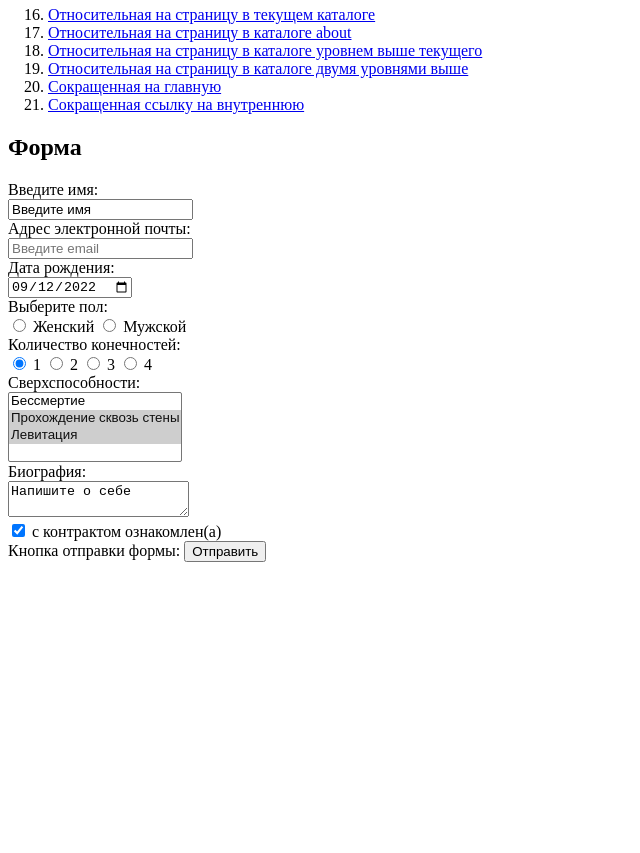
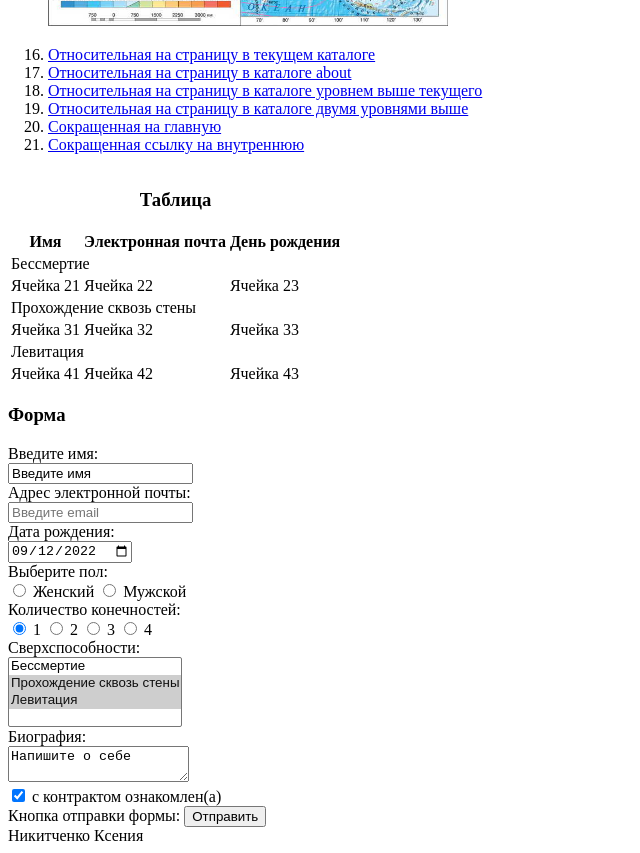
Before and after one commit to KsenyaNikitchenko/KsenyaNikitchenko.github.io, a plain HTML site: page index.html in a window 1280 px wide. Shown: the part 1200-2053 px from the top of the page, without its empty margins (0-640 px from the left). Before the commit the page ends 1770 px from the top, so only its background shows below. Drawn offline with Linux system fonts and the light colour scheme.

Commit message:
Update index.html

```diff
--- a/index.html
+++ b/index.html
@@ -1,15 +1,25 @@
 <!DOCTYPE html>
-<html>
+<html lang="ru">
 
 <head>
-  <title>Задание №1</title>
   <meta charset="utf-8">
+  <title>Человеческие сверхспособности</title>
+  <link rel="stylesheet" href="style.css">
 </head>
 
 <body>
 
-  <h1>Задание №1</h1>
-  <h2>Список ссылок:</h2>
+  <header>
+    <div id="название">
+      <img id="logo" src="logo.jpg" alt="Логотип" />
+      <h1>Человеческие сверхспособности</h1>
+    </div>
+  </header>
+  <nav><a href="#spisok">Список ссылок</a> | <a href="#table">Таблица</a> |
+    <a href="#form">Форма</a>
+  </nav>
+  <div id="spisok">
+    <h3>Список ссылок:</h3>
     <ol>
       <li><a href="http://example.com/">Абсолютная гиперссылка на главную страницу сайта example.com</a></li>
       <li><a href="https://example.com/">Абсолютная на главную сайта example.com в протоколе https</a></li>
@@ -17,7 +27,7 @@
       <li><a href="ftp://example.ru/file.txt">Ссылка на файл на сервере FTP с авторизацией</a></li>
       <li><a href="https://www.gismeteo.ru/weather-krasnodar-5136/#foto">Ссылка на фрагмент страницы некоторого
           сайта</a></li>
-    <li><a href="#t1">Форма (ссылка на фрагмент текущей страницы)</a></li>
+      <li><a href="#form">Форма (ссылка на фрагмент текущей страницы)</a></li>
       <li><a href="https://www.onlinestor.com?product=socks&color=black&size=m">Ссылка с двумя параметрами в
           URL</a></li>
       <li>Cписок ссылок основной навигации сайта с подписями title:<br>
@@ -33,10 +43,10 @@
           title="Гиперссылка">Гиперссылка</a> &#160; - это элемент веб-страницы, при нажатии на который
         происходит переход на другой адрес, который может располагаться как на том же самом сайте («внутренняя
         гиперссылка»), так и на другом («внешняя гиперссылка»).</li>
-    <li><a href="http://myflo.ru/catalog/gazania/gazania-posadka-i-uhod"><img src="image1.jpg" width="224" height="168"
-          alt="Цветок" /></a> </li>
+      <li><a href="http://myflo.ru/catalog/gazania/gazania-posadka-i-uhod"><img src="image1.jpg" width="224"
+            height="168" alt="Цветок" /></a> </li>
       <li><a>Ссылки из прямоугольных и круглых областей картинки (HTML-тег map)</a></li>
-    <p><img src="image2.jpg" width="212" height="212" usemap="#map1" alt="Букет"></p>
+      <img src="image2.jpg" width="212" height="212" usemap="#map1" alt="Букет">
       <p><map name="map1">
           <area shape="circle" coords="106,106, 70" href="http://myflo.ru/catalog/tulpany/tulpany-posadka-uhod">
         </map></p>
@@ -54,9 +64,46 @@
       <li><a href="/index.html">Сокращенная на главную</a></li>
       <li><a href="/about/form.html">Сокращенная ссылку на внутреннюю</a></li>
     </ol>
-  <h2 id="t1">Форма</h2>
-  <form action="/"
-      method="POST">
+  </div>
+  <div id="table">
+    <table>
+      <caption>
+        <h3>Таблица</h3>
+      </caption>
+      <tr>
+        <th>Имя</th>
+        <th>Электронная почта</th>
+        <th>День рождения</th>
+      </tr>
+      <tr>
+        <td colspan="3">Бессмертие</td>
+      </tr>
+      <tr>
+        <td>Ячейка 21</td>
+        <td>Ячейка 22</td>
+        <td>Ячейка 23</td>
+      </tr>
+      <tr>
+        <td colspan="3">Прохождение сквозь стены</td>
+      </tr>
+      <tr>
+        <td>Ячейка 31</td>
+        <td>Ячейка 32</td>
+        <td>Ячейка 33</td>
+      </tr>
+      <tr>
+        <td colspan="3">Левитация</td>
+      </tr>
+      <tr>
+        <td>Ячейка 41</td>
+        <td>Ячейка 42</td>
+        <td>Ячейка 43</td>
+      </tr>
+    </table>
+  </div>
+  <div id="form">
+    <h3>Форма</h3>
+    <form action="/" method="POST">
       <label>
         Введите имя:<br />
         <input name="field-name-1" value="Введите имя" />
@@ -98,7 +145,10 @@
       Кнопка отправки формы:
       <input type="submit" value="Отправить" />
     </form>
-
+  </div>
+  <footer>
+    Никитченко Ксения
+  </footer>
 </body>
 
 </html>
```
Lines whose indentation alone changed are shown as unchanged.
